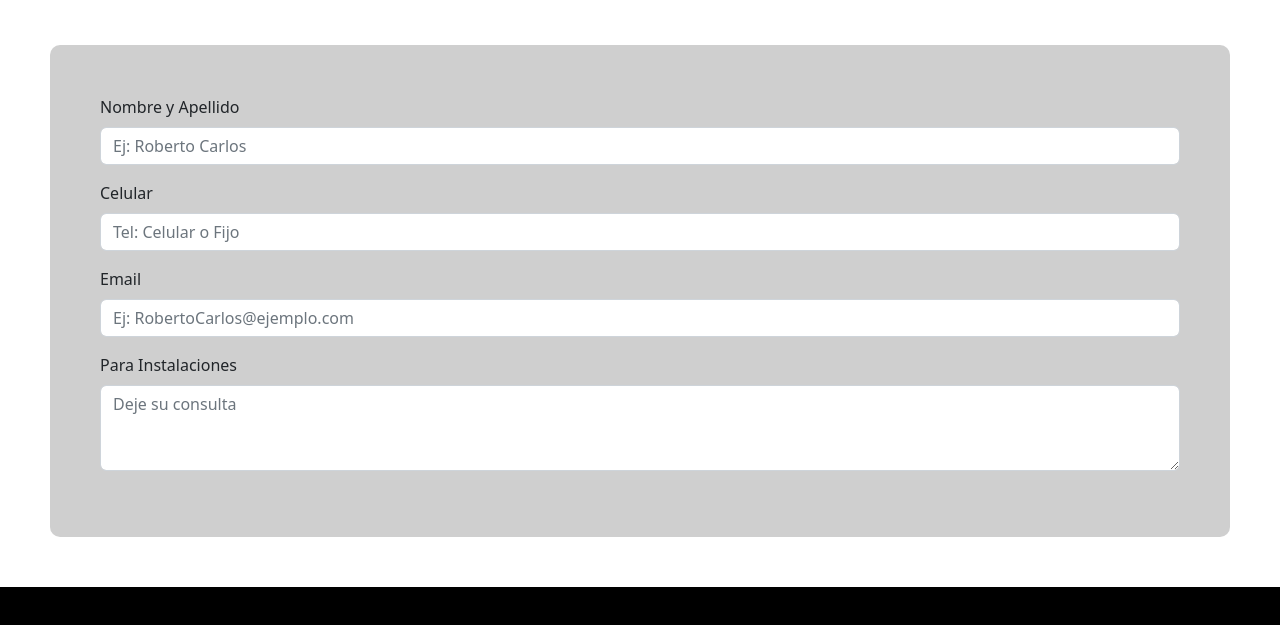
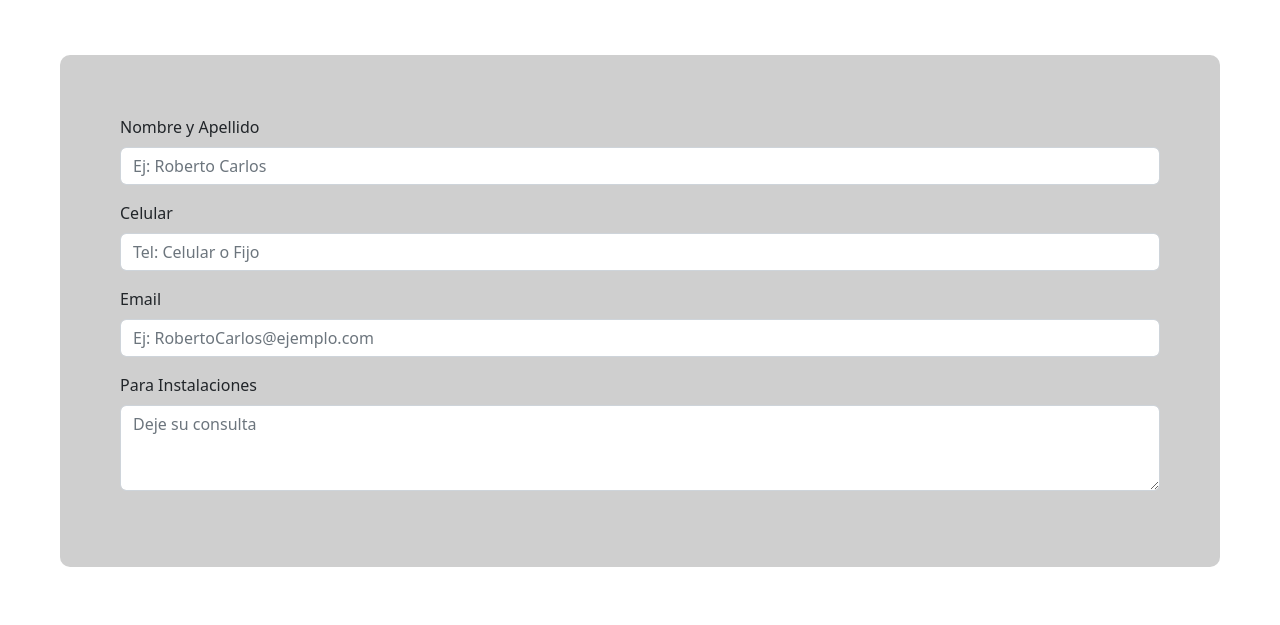
Before and after one commit to LucasJarrys/PFJarrys, a plain HTML site: page page/instalacione.html in a window 1280 px wide. Shown: the part 169-794 px from the top of the page. Drawn offline with nearby package versions, Linux system fonts and the light colour scheme.

Commit message:
modifique formulario en css

```diff
--- a/style.css
+++ b/style.css
@@ -144,8 +144,8 @@ img.imagen-4{
 
     background-color: rgb(207, 207, 207);
     border-radius: 10px;
-    padding: 50px;
-    margin: 50px;
+    padding: 60px;
+    margin: 60px;
 }
 
 .logo{
```
